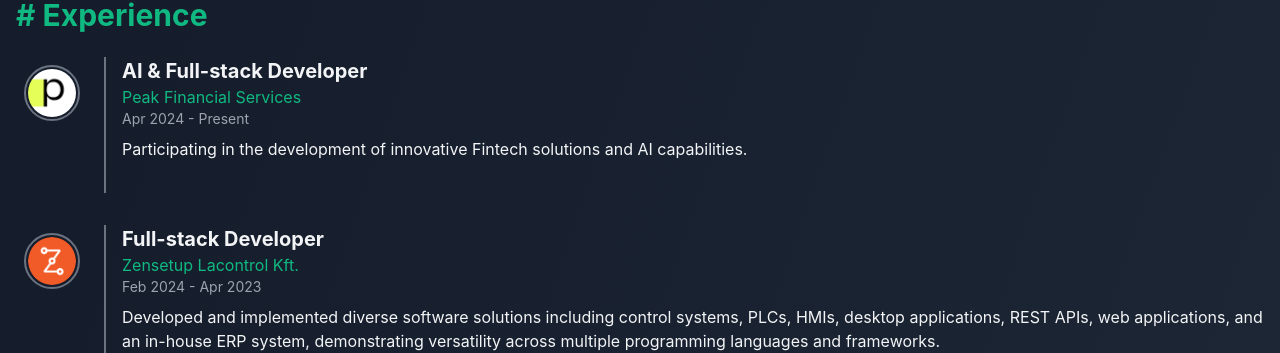
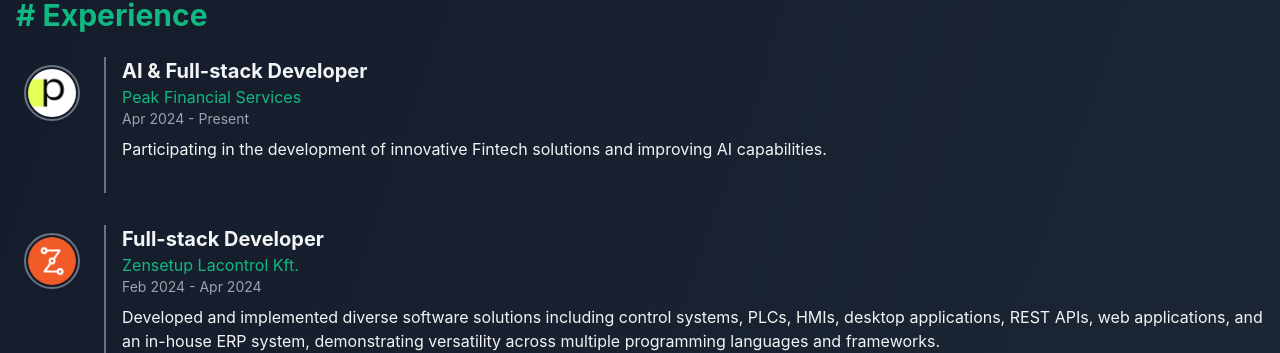
Before and after one commit to MartinKondor/MartinKondor.github.io, a Next.js app: page / in a window 1280 px wide. Shown: the part 1905-2258 px from the top of the page. Built offline with nearby package versions, Linux system fonts and the light colour scheme.

Commit message:
Update Experiences

```diff
--- a/app/components/Experience.tsx
+++ b/app/components/Experience.tsx
@@ -9,13 +9,13 @@ const experiences = [
     company: "Peak Financial Services",
     period: "Apr 2024 - Present",
     description:
-      "Participating in the development of innovative Fintech solutions and AI capabilities.",
+      "Participating in the development of innovative Fintech solutions and improving AI capabilities.",
   },
   {
     logo: "/img/company/zensetup.png",
     title: "Full-stack Developer",
     company: "Zensetup Lacontrol Kft.",
-    period: "Feb 2024 - Apr 2023",
+    period: "Feb 2024 - Apr 2024",
     description:
       "Developed and implemented diverse software solutions including control systems, PLCs, HMIs, desktop applications, REST APIs, web applications, and an in-house ERP system, demonstrating versatility across multiple programming languages and frameworks.",
   },
```
